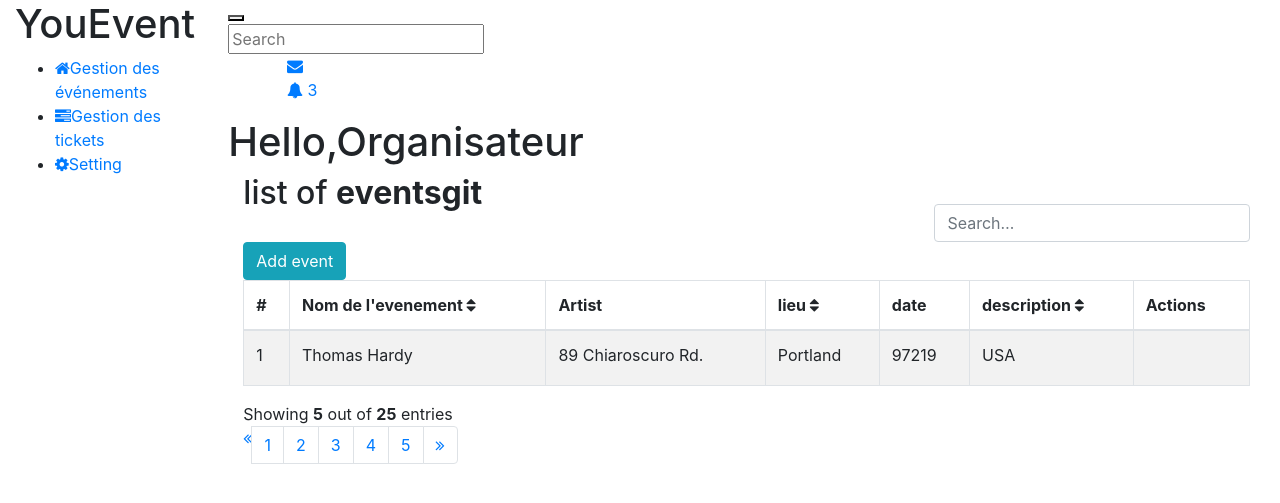
After one commit to IBNESSAYEH/YouEvent, a PHP site: the page made by app/views/organisateur/index.view.php in a window 1280 px wide. The commit adds this page. Shown: the top 503 px of the page. Run offline with PHP 8.4, Linux system fonts and the light colour scheme; the template is opened without the code that fills it, so the values that code supplies are empty; some libraries are stand-ins or nearby versions.

Commit message:
add table of crud

```diff
--- /dev/null
+++ b/app/views/organisateur/index.view.php
@@ -0,0 +1,185 @@
+<!DOCTYPE html>
+<html lang="en">
+<head>
+<meta charset="utf-8">
+<meta name="viewport" content="width=device-width, initial-scale=1, shrink-to-fit=no">
+<title>Bootstrap Simple Data Table</title>
+<link rel="stylesheet" href="https://fonts.googleapis.com/css?family=Roboto">
+<link rel="stylesheet" href="https://stackpath.bootstrapcdn.com/bootstrap/4.5.0/css/bootstrap.min.css">
+<link rel="stylesheet" href="https://fonts.googleapis.com/icon?family=Material+Icons">
+<link rel="stylesheet" href="https://maxcdn.bootstrapcdn.com/font-awesome/4.7.0/css/font-awesome.min.css">
+<script src="https://code.jquery.com/jquery-3.5.1.min.js"></script>
+<script src="https://cdn.jsdelivr.net/npm/popper.js@1.16.0/dist/umd/popper.min.js"></script>
+<script src="https://stackpath.bootstrapcdn.com/bootstrap/4.5.0/js/bootstrap.min.js"></script>
+<link href="https://maxcdn.bootstrapcdn.com/font-awesome/4.6.3/css/font-awesome.min.css" rel="stylesheet" integrity="sha384-T8Gy5hrqNKT+hzMclPo118YTQO6cYprQmhrYwIiQ/3axmI1hQomh7Ud2hPOy8SP1" crossorigin="anonymous">
+</head>
+<body class="home">
+    <div class="container-fluid display-table">
+        <div class="row display-table-row">
+            <div class="col-md-2 col-sm-1 hidden-xs display-table-cell v-align box" id="navigation">
+                <div class="logo">
+                   <h1> <a>YouEvent</a></h1>
+                </div>
+                <div class="navi">
+                    <ul>
+                        <li class="active"><a href="#"><i class="fa fa-home" aria-hidden="true"></i><span class="hidden-xs hidden-sm">Gestion des événements</span></a></li>
+                        <li><a href="#"><i class="fa fa-tasks" aria-hidden="true"></i><span class="hidden-xs hidden-sm">Gestion des tickets</span></a></li>
+                        <li><a href="#"><i class="fa fa-cog" aria-hidden="true"></i><span class="hidden-xs hidden-sm">Setting</span></a></li>
+                    </ul>
+                </div>
+            </div>
+            <div class="col-md-10 col-sm-11 display-table-cell v-align">
+                <div class="row">
+                    <header>
+                        <div class="col-md-7">
+                            <nav class="navbar-default pull-left">
+                                <div class="navbar-header">
+                                    <button type="button" class="navbar-toggle collapsed" data-toggle="offcanvas" data-target="#side-menu" aria-expanded="false">
+                                        <span class="sr-only">Toggle navigation</span>
+                                        <span class="icon-bar"></span>
+                                        <span class="icon-bar"></span>
+                                        <span class="icon-bar"></span>
+                                    </button>
+                                </div>
+                            </nav>
+                            <div class="search hidden-xs hidden-sm">
+                                <input type="text" placeholder="Search" id="search">
+                            </div>
+                        </div>
+                        <div class="col-md-5">
+                            <div class="header-rightside">
+                                <ul class="list-inline header-top pull-right">
+                                    <li><a href="#"><i class="fa fa-envelope" aria-hidden="true"></i></a></li>
+                                    <li>
+                                        <a href="#" class="icon-info">
+                                            <i class="fa fa-bell" aria-hidden="true"></i>
+                                            <span class="label label-primary">3</span>
+                                        </a>
+                                    </li>
+                                    <li class="dropdown">
+                                            <b class="caret"></b></a>
+                                        <ul class="dropdown-menu">
+                                            <li>
+                                                <div class="navbar-content">
+                                                    <span>JS Krishna</span>
+                                                    <p class="text-muted small">
+                                                        me@jskrishna.com
+                                                    </p>
+                                                    <div class="divider">
+                                                    </div>
+                                                    <a href="#" class="view btn-sm active">View Profile</a>
+                                                </div>
+                                            </li>
+                                        </ul>
+                                    </li>
+                                </ul>
+                            </div>
+                        </div>
+                    </header>
+                </div>
+                <div class="user-dashboard">
+                    <h1>Hello,Organisateur</h1>
+                </div>
+                    <div class="container-xl">
+                        <div class="table-responsive">
+                            <div class="table-wrapper">
+                                <div class="table-title">
+                                    <div class="row">
+                                        <div class="col-sm-8"><h2>list of <b>eventsgit </b></h2></div>
+                                        <div class="col-sm-4">
+                                            <div class="search-box">
+                                                <i class="material-icons">&#xE8B6;</i>
+                                                <input type="text" class="form-control" placeholder="Search&hellip;">
+                                            </div>
+                                        </div>
+                                    </div>
+                                </div>
+                                <button type="button" class="btn btn-info" data-toggle="modal" data-target="#exampleModal">Add event</button>
+                                  <!-- Modal -->
+                <div class="modal fade" id="exampleModal" data-backdrop="static" data-keyboard="false" tabindex="-1" aria-labelledby="staticBackdropLabel" aria-hidden="true">
+                    <div class="modal-dialog">
+                        <div class="modal-content">
+                            <div class="modal-header">
+                                <h5 class="modal-title" id="exampleModalLabel">Ajouter un événement</h5>
+                                <button type="button" class="close" data-dismiss="modal" aria-label="Close">
+                                    <span aria-hidden="true">&times;</span>
+                                </button>
+                            </div>
+                            <div class="modal-body">
+                                <form method="post">
+                                    <div class="container mt-5">
+                                        <h2>Formulaire des événements</h2>
+                                        <div class="form-group">
+                                            <label for="event-name">Nom de l'événement:</label>
+                                            <input type="text" class="form-control" id="event-name" name="event-name" required>
+                                        </div>
+                                        <div class="form-group">
+                                            <label for="event-date">Date de l'événement:</label>
+                                            <input type="date" class="form-control" id="event-date" name="event-date" required>
+                                        </div>
+                                        <div class="form-group">
+                                            <label for="event-location">Lieu de l'événement:</label>
+                                            <input type="text" class="form-control" id="event-location" name="event-location" required>
+                                        </div>
+                                        <div class="form-group">
+                                            <label for="event-description">Description de l'événement:</label>
+                                            <textarea class="form-control" id="event-description" name="event-description" rows="4" required></textarea>
+                                        </div>
+                                    </div>
+                                    <div class="modal-footer">
+                                        <button type="button" class="btn btn-secondary" data-dismiss="modal">Fermer</button>
+                                        <button type="submit" class="btn btn-primary">Enregistrer</button>
+                                    </div>
+                                </form>
+                            </div>
+                        </div>
+                    </div>
+                </div>
+                                <table class="table table-striped table-hover table-bordered">
+                                    <thead>
+                                        <tr>
+                                            <th>#</th>
+                                            <th>Nom de l'evenement <i class="fa fa-sort"></i></th>
+                                            <th>Artist</th>
+                                            <th>lieu <i class="fa fa-sort"></i></th>
+                                            <th>date</th>
+                                            <th>description <i class="fa fa-sort"></i></th>
+                                            <th>Actions</th>
+                                        </tr>
+                                    </thead>
+                                    <tbody>
+                                        <tr>
+                                            <td>1</td>
+                                            <td>Thomas Hardy</td>
+                                            <td>89 Chiaroscuro Rd.</td>
+                                            <td>Portland</td>
+                                            <td>97219</td>
+                                            <td>USA</td>
+                                            <td>
+                                                <a href="details.event.php" class="view" title="View" data-toggle="tooltip"><i class="material-icons">&#xE417;</i></a>
+                                                <a href="edit.event.php"" class="edit" title="Edit" data-toggle="tooltip"><i class="material-icons">&#xE254;</i></a>
+                                                <a href="delete.event.php"" class="delete" title="Delete" data-toggle="tooltip"><i class="material-icons">&#xE872;</i></a>
+                                            </td>
+                                        </tr>
+                                </table>
+                                <div class="clearfix">
+                                    <div class="hint-text">Showing <b>5</b> out of <b>25</b> entries</div>
+                                    <ul class="pagination">
+                                        <li class="page-item disabled"><a href="#"><i class="fa fa-angle-double-left"></i></a></li>
+                                        <li class="page-item"><a href="#" class="page-link">1</a></li>
+                                        <li class="page-item"><a href="#" class="page-link">2</a></li>
+                                        <li class="page-item-active"><a href="#" class="page-link">3</a></li>
+                                        <li class="page-item"><a href="#" class="page-link">4</a></li>
+                                        <li class="page-item"><a href="#" class="page-link">5</a></li>
+                                        <li class="page-item"><a href="#" class="page-link"><i class="fa fa-angle-double-right"></i></a></li>
+                                    </ul>
+                                </div>
+                            </div>
+                        </div>
+                    </div>
+
+
+                    <script src="//code.jquery.com/jquery-1.11.1.min.js"></script>
+                    <script src="//maxcdn.bootstrapcdn.com/bootstrap/3.3.0/js/bootstrap.min.js"></script>
+</body>
+</html>
```
Also changed, not shown: app/views/Organisateur.php (deleted, +0 -124 lines), app/views/assestes/css/style.css (renamed from app/views/assestes/style.css, +121 -0 lines), app/views/organisateur/details.event.php (added, +66 -0 lines), app/views/organisateur/edit.event.php (added, +73 -0 lines).
